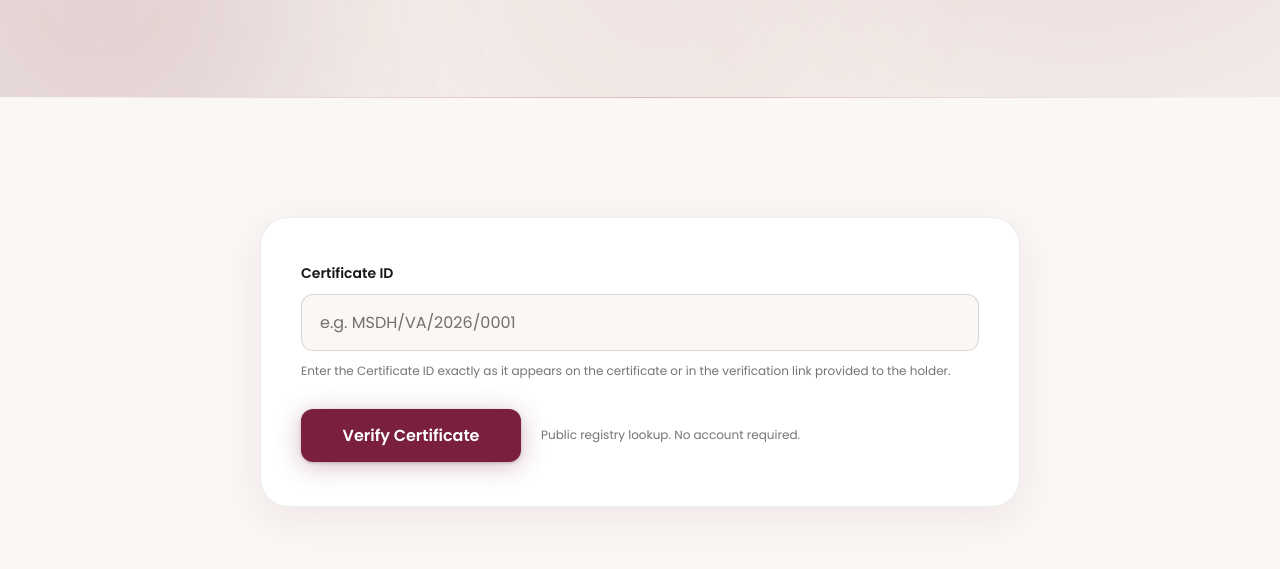
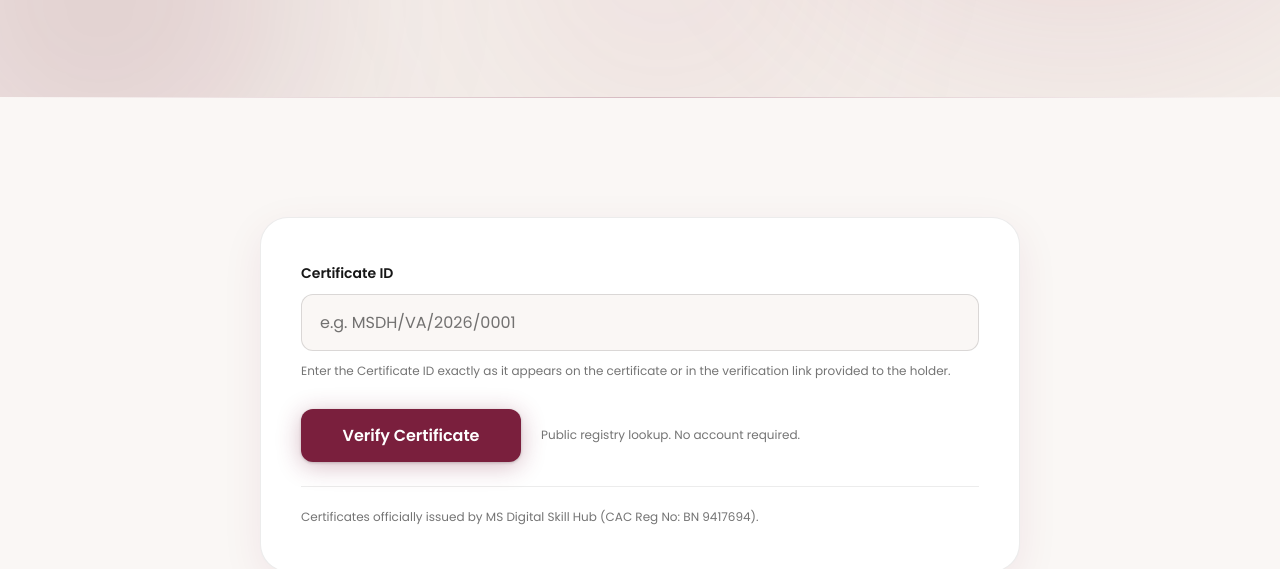
Before and after one commit to joyofomeh/MS-Digital-Skill-Hub, a plain HTML site: page verify.html in a window 1280 px wide. Shown: the part 383-952 px from the top of the page. Drawn offline with Linux system fonts and the light colour scheme.

Commit message:
duration and bn update

```diff
--- a/css/styles.css
+++ b/css/styles.css
@@ -2319,6 +2319,15 @@ html[data-theme="dark"] .path-card-learner {
   color: var(--text-tertiary);
 }
 
+.verify-registration {
+  margin: 24px 0 0;
+  padding-top: 20px;
+  border-top: 1px solid var(--border-subtle);
+  font-size: var(--font-size-xs);
+  color: var(--text-tertiary);
+  line-height: 1.7;
+}
+
 .verify-notice {
   margin-top: 20px;
   padding: 14px 18px;
--- a/verify.html
+++ b/verify.html
@@ -116,6 +116,10 @@
 
           <p class="verify-notice" id="verifyNotice" role="status" hidden></p>
 
+          <p class="verify-registration">
+            Certificates officially issued by MS Digital Skill Hub (CAC Reg No: BN 9417694).
+          </p>
+
         </form>
 
         <!-- Result area -->
@@ -145,6 +149,11 @@
             <div class="verify-detail verify-detail-wide">
               <dt class="verify-detail-label">Program</dt>
               <dd class="verify-detail-value" id="verifyCertProgram"></dd>
+            </div>
+
+            <div class="verify-detail verify-detail-wide">
+              <dt class="verify-detail-label">Duration</dt>
+              <dd class="verify-detail-value" id="verifyProgramDuration">10-Week Intensive Program</dd>
             </div>
 
             <div class="verify-detail">
```
